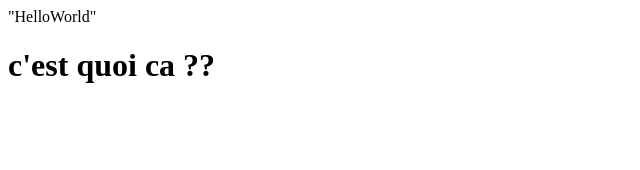
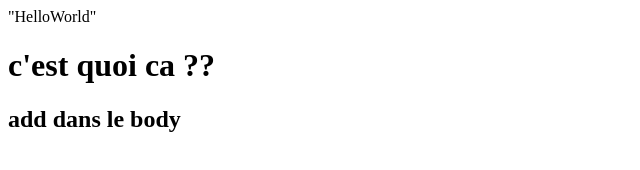
Before and after one commit to lethithuylinh/-helloWorld-_Linh, a plain HTML site: page index.html in a window 1280 px wide. Shown: the whole page, without its empty margins (0-640 px from the left). Drawn offline with Linux system fonts and the light colour scheme.

Commit message:
add <h2>  in body

```diff
--- a/index.html
+++ b/index.html
@@ -8,6 +8,6 @@
 <h1> c'est quoi ca ??
 </head>
 <body>
-
+<h2> add dans le body
 </body>
 </html>
```
